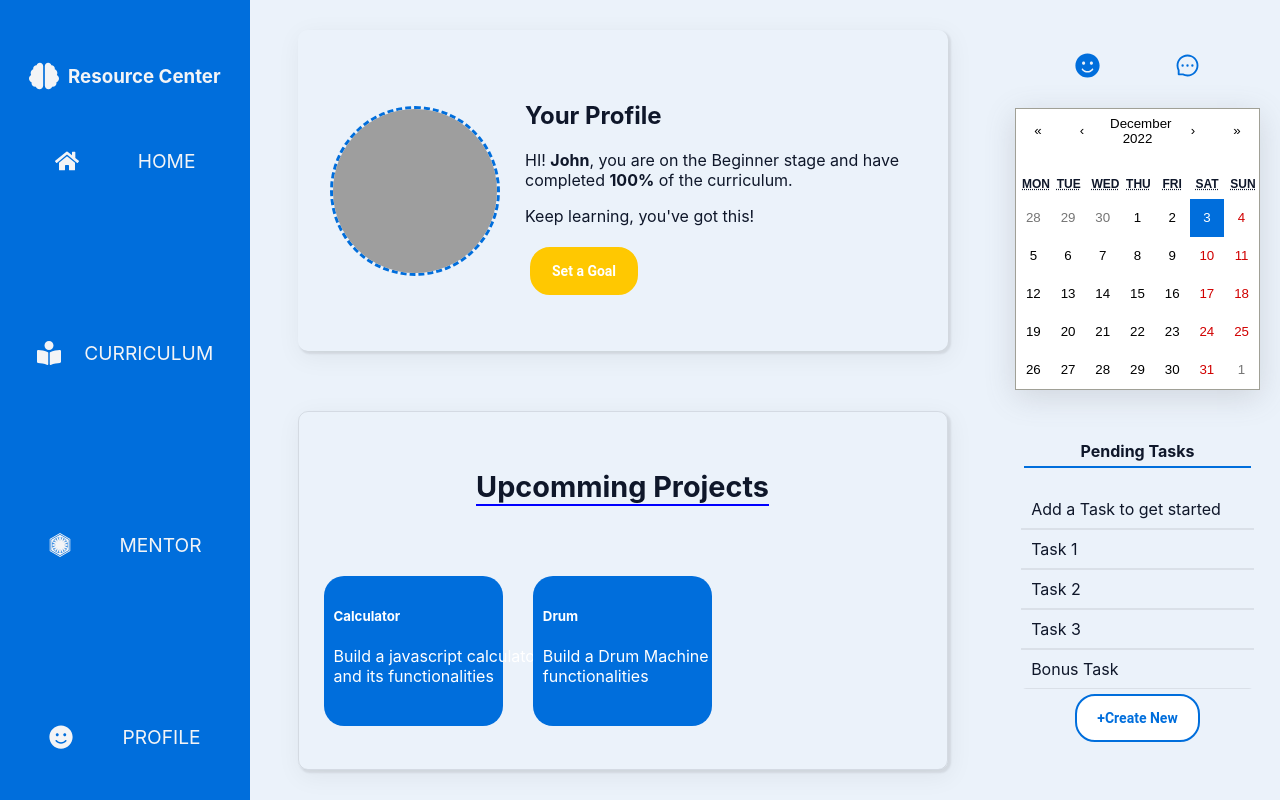
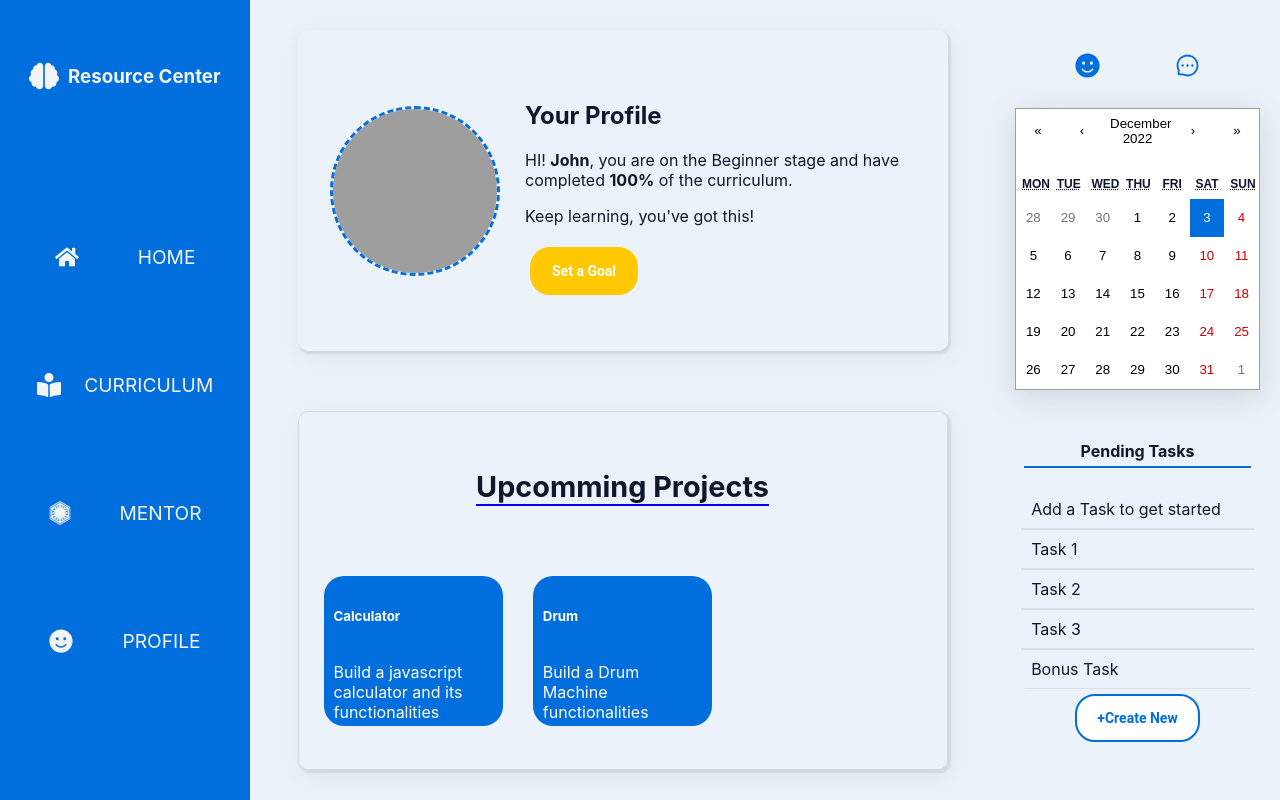
Before and after one commit to ejdunia/fip-resourde-center, a Next.js app: page / in a window 1280 px wide. Both pictures are taken after a click on the link "EXPLORE". Built offline with nearby package versions, Linux system fonts and the light colour scheme; grey boxes are pictures that could not be loaded.

Commit message:
reduced nav height and adjusted assignment slides details section

```diff
--- a/components/AssignmentsCard.js
+++ b/components/AssignmentsCard.js
@@ -5,7 +5,7 @@ const AssignmentsCard = ({ title, details }) => {
     return (
         <div className={styles.assignmentCard}>
             <h5>{title}</h5>
-            <p>{details}</p>
+            <p className={styles.assignmentDetails}>{details}</p>
         </div>
     );
 };
--- a/styles/Navbar.module.css
+++ b/styles/Navbar.module.css
@@ -18,7 +18,7 @@
 
 .PrimaryNav {
     padding: 20px;
-    height: 100%;
+    height: 70%;
     width: 100%;
     font-size: 1.5rem;
     display: flex;
--- a/styles/cards.module.css
+++ b/styles/cards.module.css
@@ -19,10 +19,9 @@
 }
 .details {
     width: 400px;
-
 }
 
-.bold{
+.bold {
     font-weight: bold;
 }
 
@@ -36,12 +35,18 @@
 }
 
 .assignmentCard {
+    display: flex;
+    flex-direction: column;
+    justify-content: space-around;
     width: 250px;
     height: 150px;
-    margin: auto;
     border-radius: 95px;
     padding: 10px;
-    box-sizing: border-box;
+}
+
+.assignmentDetails {
+    /* border: 1px solid firebrick; */
+    width: 150px;
 }
 
 .assignmentCard h4 {
```
